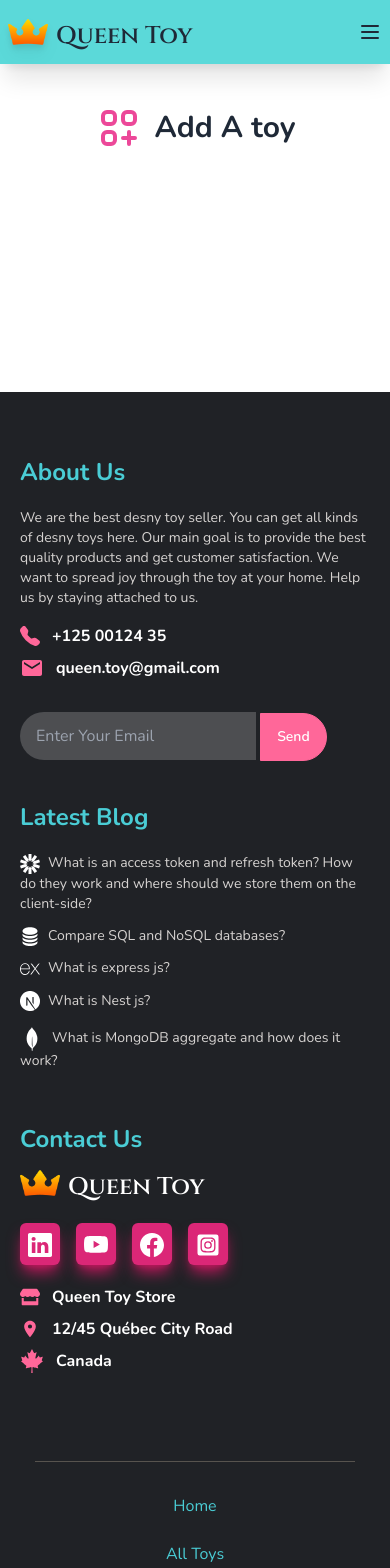
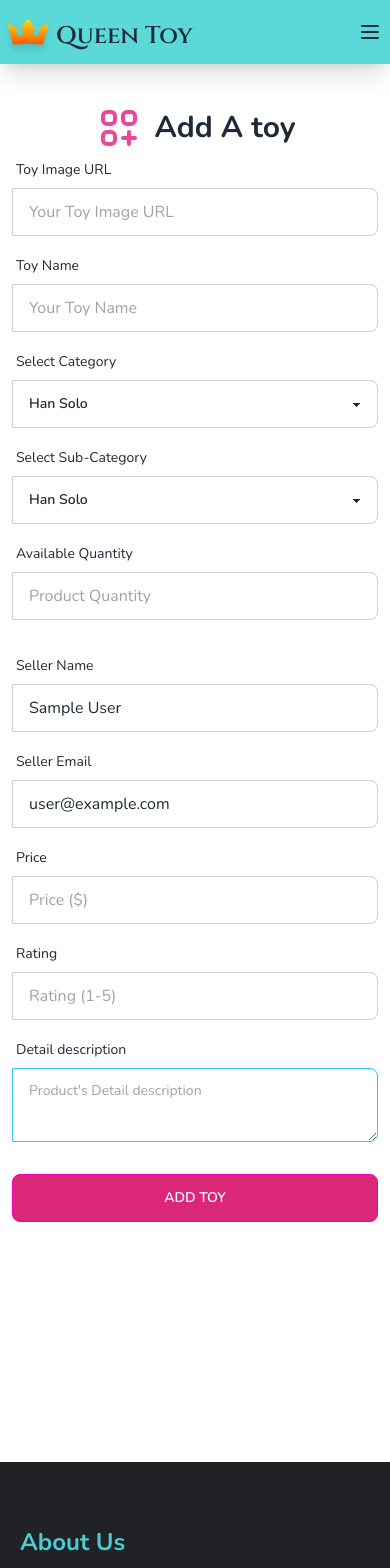
Before and after one commit to developer-shourav/Queen-Toy-Client, a React (Vite) app: page /add_a_toy in a window 390 px wide. Shown: the top 1568 px of the page. Built offline with nearby package versions, Linux system fonts and the light colour scheme; no server answers; sample sign-in values are in the browser's storage.

Commit message:
responsive add toy from added

```diff
--- a/src/pages/AddAToy/AddAToy.jsx
+++ b/src/pages/AddAToy/AddAToy.jsx
@@ -1,18 +1,185 @@
-import React from 'react';
-import useTitle from '../../Hooks/useTitle';
-import {HiOutlineViewGridAdd} from 'react-icons/hi';
+import React, { useContext } from "react";
+import useTitle from "../../Hooks/useTitle";
+import { HiOutlineViewGridAdd } from "react-icons/hi";
+import { AuthContext } from "../../providers/AuthProviders";
 
 const AddAToy = () => {
-    /* -----------Dynamic Title------------- */
-    useTitle('Add A Toy')
-    return (
-        <div className='mt-10'>
-            <div className='text-center text-3xl font-bold   flex items-center justify-center gap-3'> <HiOutlineViewGridAdd className='inline-block text-5xl text-pink-500' /> <span>Add A toy</span></div>
+  /* -----------Dynamic Title------------- */
+  useTitle("Add A Toy");
+
+  /* -------User Data -------- */
+  const { user } = useContext(AuthContext);
+  return (
+    <div className="mt-10 container mx-auto px-3">
+      <div className="text-center text-3xl font-bold   flex items-center justify-center gap-3">
+        {" "}
+        <HiOutlineViewGridAdd className="inline-block text-5xl text-pink-500" />{" "}
+        <span>Add A toy</span>
+      </div>
+
+      <div className="lg:w-10/12 mx-auto">
+        <form className="">
+          <div className="form-control mb-3">
+            <label className="label">
+              <span className="label-text">Toy Image URL</span>
+            </label>
+            <label className="input-group ">
+              <input
+                type="text"
+                placeholder="Your Toy Image URL"
+                className="input input-bordered  w-full"
+                name="photo"
+                required
+              />
+            </label>
+          </div>
+
+          {/* -----------From Data input ----------- */}
+          <div className="flex flex-col md:flex-row gap-4">
+            {/* ------------First Container------------- */}
+            <div className="md:w-1/2">
+              <div className="form-control mb-3">
+                <label className="label">
+                  <span className="label-text">Toy Name</span>
+                </label>
+                <label className="input-group rounded-s ">
+                  <input
+                    type="text"
+                    placeholder="Your Toy Name"
+                    className="input input-bordered  w-full"
+                    name="toyName"
+                    required
+                  />
+                </label>
+              </div>
+
+              <div className="form-control mb-3">
+                <label className="label">
+                  <span className="label-text">Select Category</span>
+                </label>
+                <label className="input-group rounded-s ">
+                <select className="select select-bordered w-full " required name="category">
+
+                <option>Han Solo</option>
+                <option>Greedo</option>
+              </select>
+                </label>
+              </div>
+
+              <div className="form-control mb-3">
+                <label className="label">
+                  <span className="label-text">Select Sub-Category</span>
+                </label>
+                <label className="input-group rounded-s ">
+                <select className="select select-bordered w-full" required name="subCategory">
+
+                <option>Han Solo</option>
+                <option>Greedo</option>
+              </select>
+                </label>
+              </div>
+
+              <div className="form-control mb-3">
+                <label className="label">
+                  <span className="label-text">Available Quantity</span>
+                </label>
+                <label className="input-group ">
+                  <input
+                    type="number"
+                    min="1"
+                    placeholder="Product Quantity"
+                    className="input input-bordered  w-full"
+                    name="quantity"
+                    required
+
+                  />
+                </label>
+              </div>
 
 
+            </div>
 
-        </div>
-    );
+            {/* ------------Second Container ----------------- */}
+            <div className="md:w-1/2">
+              <div className="form-control mb-3">
+                <label className="label">
+                  <span className="label-text">Seller Name</span>
+                </label>
+                <label className="input-group ">
+                  <input
+                    type="text"
+                    placeholder="Input Seller Name"
+                    className="input input-bordered  w-full"
+                    name="seller"
+                    defaultValue={user?.displayName}
+                    required
+                  />
+                </label>
+              </div>
+
+              <div className="form-control mb-3">
+                <label className="label">
+                  <span className="label-text">Seller Email</span>
+                </label>
+                <label className="input-group ">
+                  <input
+                    type="email"
+                    placeholder="Input Seller Email"
+                    className="input input-bordered  w-full"
+                    name="sellerEmail"
+                    defaultValue={user?.email}
+                  />
+                </label>
+              </div>
+
+              <div className="form-control mb-3">
+                <label className="label">
+                  <span className="label-text">Price</span>
+                </label>
+                <label className="input-group ">
+                  <input
+                    type="number"
+                    min="1"
+                    placeholder="Price ($)"
+                    className="input input-bordered  w-full"
+                    name="price"
+                    required
+
+                  />
+                </label>
+              </div>
+
+              <div className="form-control mb-3">
+                <label className="label">
+                  <span className="label-text">Rating</span>
+                </label>
+                <label className="input-group ">
+                  <input
+                    type="number"
+                    min="1"
+                    max='5'
+                    placeholder="Rating (1-5)"
+                    className="input input-bordered  w-full"
+                    name="rating"
+
+                  />
+                </label>
+              </div>
+            </div>
+          </div>
+          <div className="form-control mb-3">
+            <label className="label">
+              <span className="label-text">Detail description</span>
+            </label>
+            <label className="input-group ">
+              <textarea className="textarea textarea-info w-full" placeholder="Product's Detail description" name="details"></textarea>
+            </label>
+          </div>
+          <input className="btn btn-secondary bg-pink-600 w-full mt-5" type="submit" value="ADD TOY" />
+        </form>
+      </div>
+    </div>
+  );
 };
 
 export default AddAToy;
```
